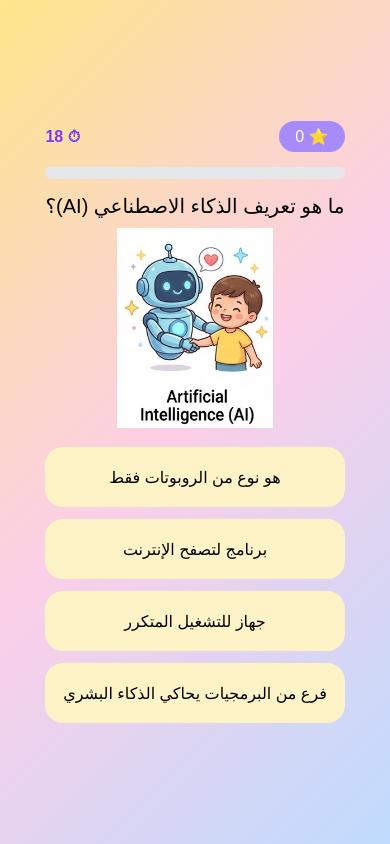
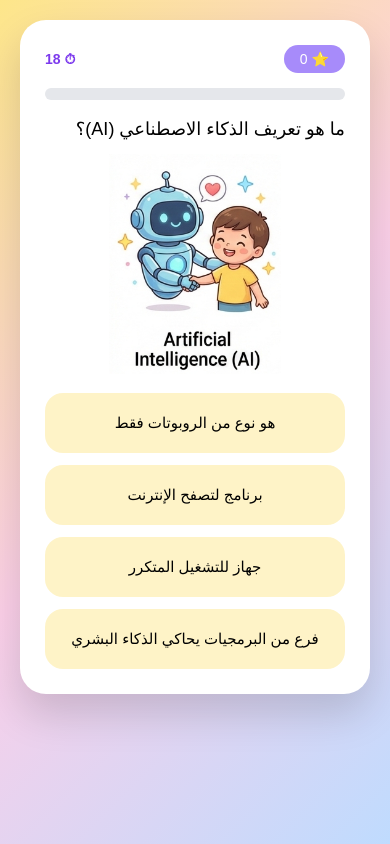
Before and after one commit to suhir2312/Game1, a plain HTML site: page index.html in a window 390 px wide. Both pictures are taken after a click on the button "ابدأ اللعب". Drawn offline with Linux system fonts and the light colour scheme.

Commit message:
Update index.html

```diff
--- a/index.html
+++ b/index.html
@@ -2,6 +2,7 @@
 <html lang="ar" dir="rtl">
 <head>
 <meta charset="UTF-8">
+<meta name="viewport" content="width=device-width, initial-scale=1.0">
 <title>مغامرة الذكاء الاصطناعي</title>
 
 <style>
@@ -25,12 +26,14 @@ body{
   min-height:100vh;
   display:flex;
   justify-content:center;
-  align-items:center;
+  align-items:flex-start;
+  padding:20px;
 }
 
+/* الحاوية الرئيسية */
 .container{
-  width:90%;
-  max-width:750px;
+  width:100%;
+  max-width:1200px;
   background:var(--card);
   border-radius:26px;
   padding:25px;
@@ -39,7 +42,7 @@ body{
 }
 
 @keyframes pop{
-  from{transform:scale(.9);opacity:0}
+  from{transform:scale(.95);opacity:0}
   to{transform:scale(1);opacity:1}
 }
 
@@ -47,6 +50,8 @@ header{
   display:flex;
   justify-content:space-between;
   align-items:center;
+  flex-wrap:wrap;
+  gap:10px;
 }
 
 .badge{
@@ -77,19 +82,20 @@ header{
 }
 
 .question{
-  font-size:20px;
+  font-size:22px;
   margin-bottom:10px;
 }
 
 .q-img{
   width:100%;
-  max-height:200px;
+  max-height:320px;
   object-fit:contain;
   margin-bottom:15px;
 }
 
 .options{
   display:grid;
+  grid-template-columns:repeat(auto-fit,minmax(220px,1fr));
   gap:12px;
 }
 
@@ -99,6 +105,11 @@ header{
   border-radius:18px;
   cursor:pointer;
   transition:.3s;
+  min-height:60px;
+  display:flex;
+  align-items:center;
+  justify-content:center;
+  text-align:center;
 }
 
 .option:hover{
@@ -125,7 +136,6 @@ header{
   text-align:center;
 }
 
-
 .lesson-info{
   text-align:center;
   margin-bottom:20px;
@@ -134,7 +144,7 @@ header{
 
 .lesson-info h1{
   margin:0;
-  font-size:26px;
+  font-size:28px;
   color:#7c3aed;
 }
 
@@ -163,17 +173,64 @@ header{
   width:100%;
 }
 
+/* تحسين العرض على الشاشات الصغيرة */
+@media (max-width:600px){
+  .question{font-size:18px}
+  .lesson-info h1{font-size:22px}
+  .q-img{max-height:220px}
+}
+
+/* =========================
+   Responsive Font Sizes
+   ========================= */
+
+/* الخط الأساسي للصفحة */
+body{
+  font-size: clamp(16px, 1.2vw, 19px);
+}
+
+/* العناوين */
+.lesson-info h1{
+  font-size: clamp(22px, 3vw, 30px);
+}
+
+h2{
+  font-size: clamp(20px, 2.5vw, 26px);
+}
+
+/* نص السؤال */
+.question{
+  font-size: clamp(18px, 2.2vw, 24px);
+  line-height: 1.6;
+}
+
+/* الخيارات */
 .option{
-  min-height:60px; /* ارتفاع ثابت أدنى */
-  display:flex;
-  align-items:center;
-  justify-content:center;
-  text-align:center;
+  font-size: clamp(15px, 1.6vw, 18px);
+}
+
+/* الأزرار */
+.start-btn,
+.next{
+  font-size: clamp(15px, 1.6vw, 18px);
+}
+
+/* العداد والنقاط */
+.timer,
+.badge{
+  font-size: clamp(14px, 1.4vw, 16px);
+}
+
+/* نتيجة النهاية */
+.result h1{
+  font-size: clamp(26px, 4vw, 36px);
 }
 </style>
 </head>
 
 <body>
+
+<div class="container">
 
 <div id="start">
   <div class="lesson-info">
@@ -189,28 +246,25 @@ header{
   <button class="start-btn" onclick="start()">ابدأ اللعب</button>
 </div>
 
-<!-- عنصر اللعبة -->
 <div id="game"></div>
 
-<!-- الأصوات -->
 <audio id="ok"></audio>
 <audio id="no"></audio>
 <audio id="end"></audio>
 
+</div>
+
 <script>
-// الأصوات في ملف خارجي (يمكن تعديل الروابط هنا)
 const sounds = {
   ok: "https://assets.mixkit.co/sfx/preview/mixkit-correct-answer-tone-2870.mp3",
   no: "https://assets.mixkit.co/sfx/preview/mixkit-wrong-answer-fail-notification-946.mp3",
   end: "https://assets.mixkit.co/sfx/preview/mixkit-game-level-completed-2059.mp3"
 };
 
-// تعيين الأصوات
 document.getElementById("ok").src = sounds.ok;
 document.getElementById("no").src = sounds.no;
 document.getElementById("end").src = sounds.end;
 
-// الأسئلة
 const questions=[
   { q:"ما هو تعريف الذكاء الاصطناعي (AI)؟", img:"images/ai.png", o:["هو نوع من الروبوتات فقط","برنامج لتصفح الإنترنت","جهاز للتشغيل المتكرر","فرع من البرمجيات يحاكي الذكاء البشري"], a:3 },
   { q:"أي من الخيارات يمثل الواقع المعزز (AR)؟", img:"images/ar.png", o:["استخدام الآلة الحاسبة","نظارات تنقلك لعالم افتراضي","اللعب بجهاز تحكم","إضافة عناصر رقمية للعالم الحقيقي"], a:3 },
@@ -226,14 +280,12 @@ const questions=[
 
 let i=0, score=0, time=20, timer;
 
-// بدء اللعبة
 function start(){
   document.getElementById("start").style.display="none";
   i=0; score=0;
   show();
 }
 
-// عرض السؤال
 function show(){
   clearInterval(timer);
   time=20;
@@ -264,7 +316,6 @@ function show(){
   },1000);
 }
 
-// التحقق من الإجابة
 function check(n){
   document.querySelectorAll(".option").forEach(o=>o.style.pointerEvents="none");
   if(n===questions[i].a){
@@ -279,7 +330,6 @@ function check(n){
   document.getElementById("next").style.display="block";
 }
 
-// السؤال التالي
 function next(){
   clearInterval(timer);
   i++;
@@ -287,7 +337,6 @@ function next(){
   else endGame();
 }
 
-// نهاية اللعبة
 function endGame(){
   document.getElementById("end").play();
   document.getElementById("game").innerHTML=`
@@ -300,7 +349,6 @@ function endGame(){
   `;
 }
 
-// إعادة اللعب
 function restart(){
   document.getElementById("start").style.display="block";
   document.getElementById("game").innerHTML="";
```
